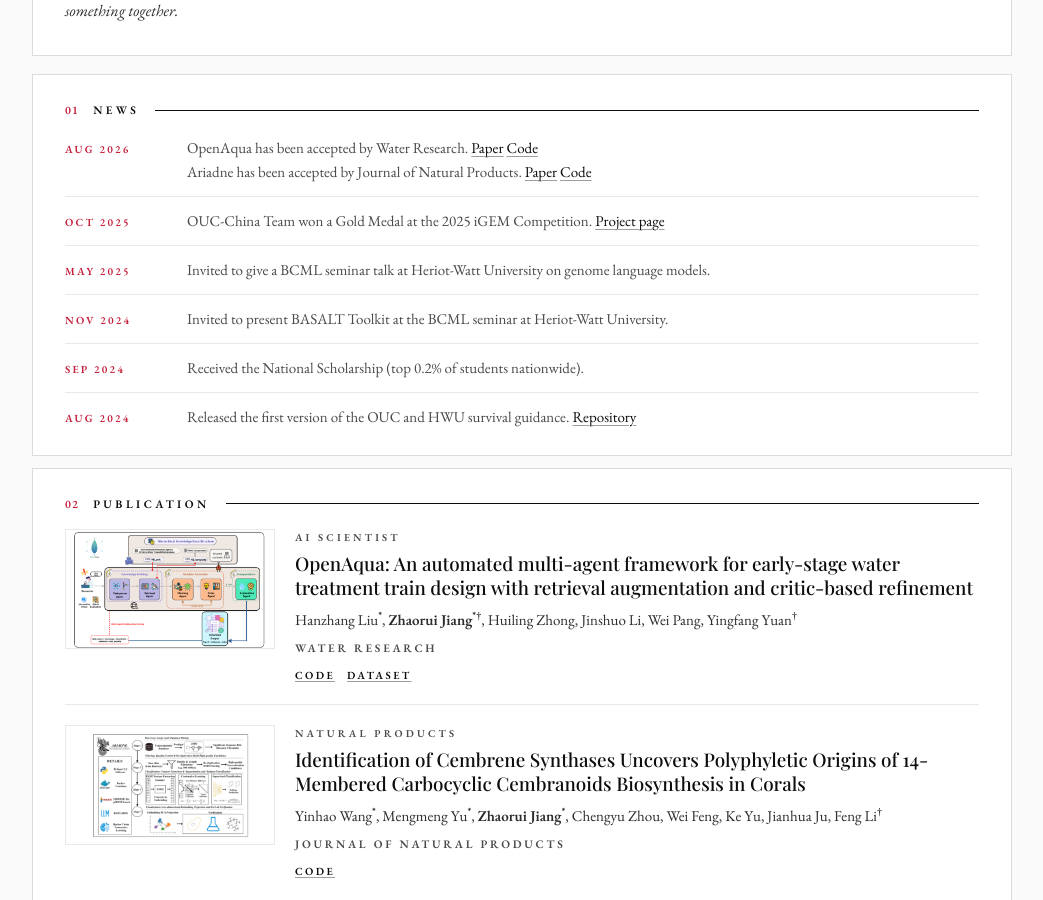
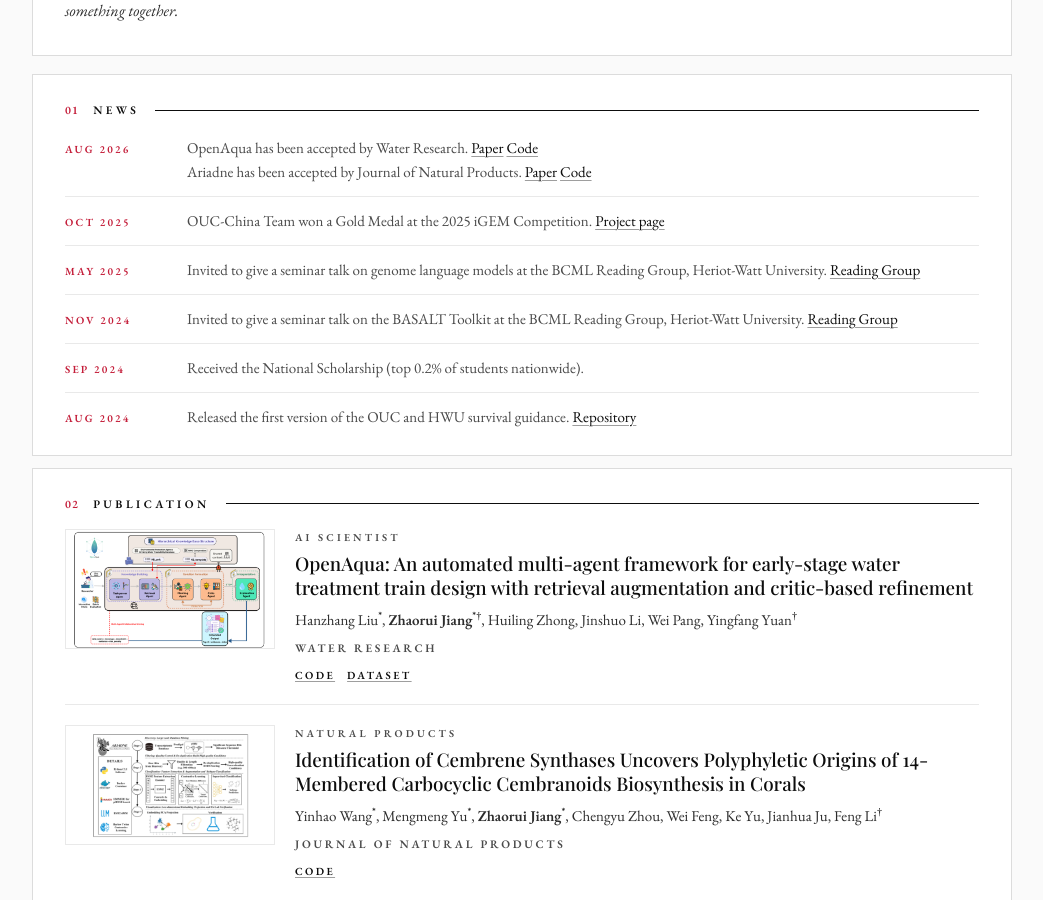
Before and after one commit to zhaorui-bi/zhaorui-bi.github.io, a Jekyll site: the page built from index.html, in a window 1280 px wide and 900 px high, scrolled down 691 px. Shown: the whole window, without its empty margins (118-1161 px from the left). Built offline with Jekyll 4.4.1, drawn with Linux system fonts in a browser that asks for light colours; some web fonts are replaced.

Commit message:
Unify seminar news wording with reading group links

```diff
--- a/index.html
+++ b/index.html
@@ -171,15 +171,17 @@ title: Zhaorui (Elijah) Jiang
         <article class="timeline-item">
           <span class="timeline-date">May 2025</span>
           <p>
-            Invited to give a BCML seminar talk at Heriot-Watt University on
-            genome language models.
+            Invited to give a seminar talk on genome language models at the
+            BCML Reading Group, Heriot-Watt University.
+            <a href="https://bioml.eu.org/reading_group/">Reading Group</a>
           </p>
         </article>
         <article class="timeline-item">
           <span class="timeline-date">Nov 2024</span>
           <p>
-            Invited to present BASALT Toolkit at the BCML seminar at Heriot-Watt
-            University.
+            Invited to give a seminar talk on the BASALT Toolkit at the BCML
+            Reading Group, Heriot-Watt University.
+            <a href="https://bioml.eu.org/reading_group/">Reading Group</a>
           </p>
         </article>
         <article class="timeline-item">
```
